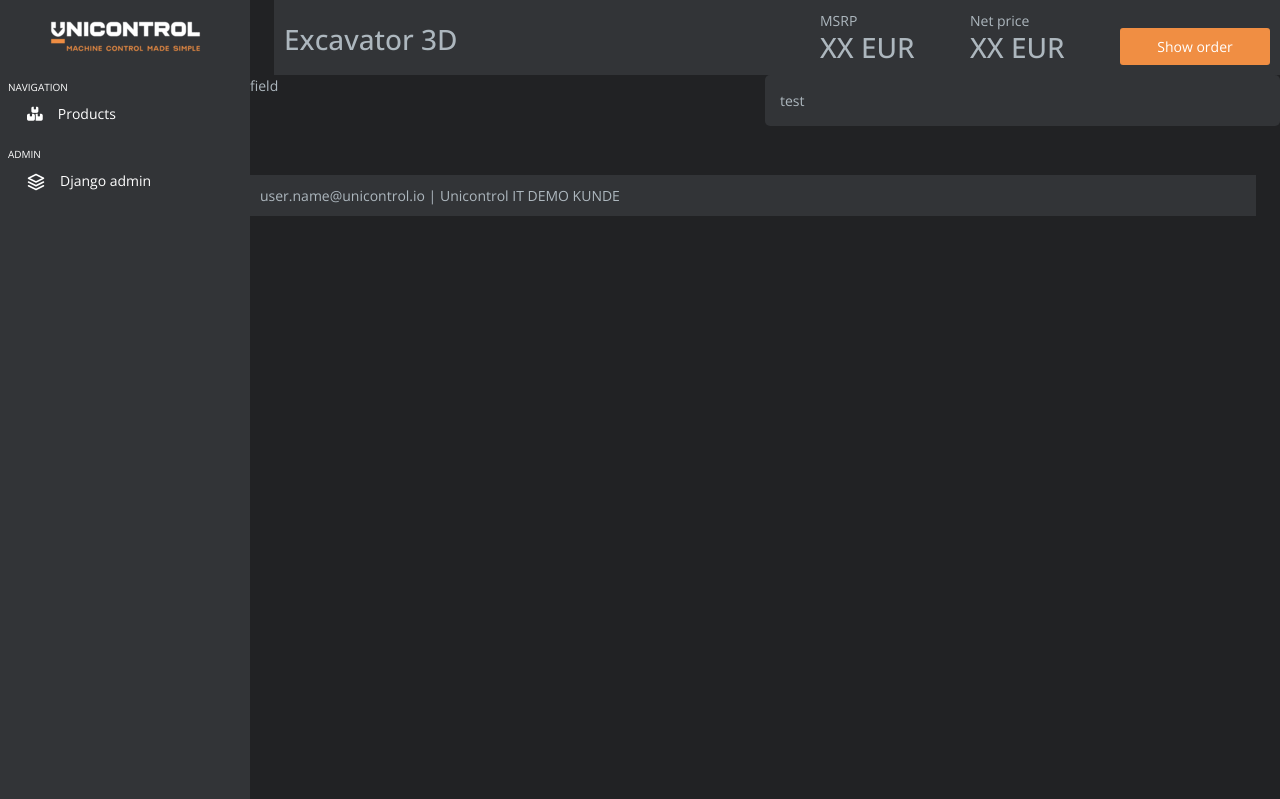
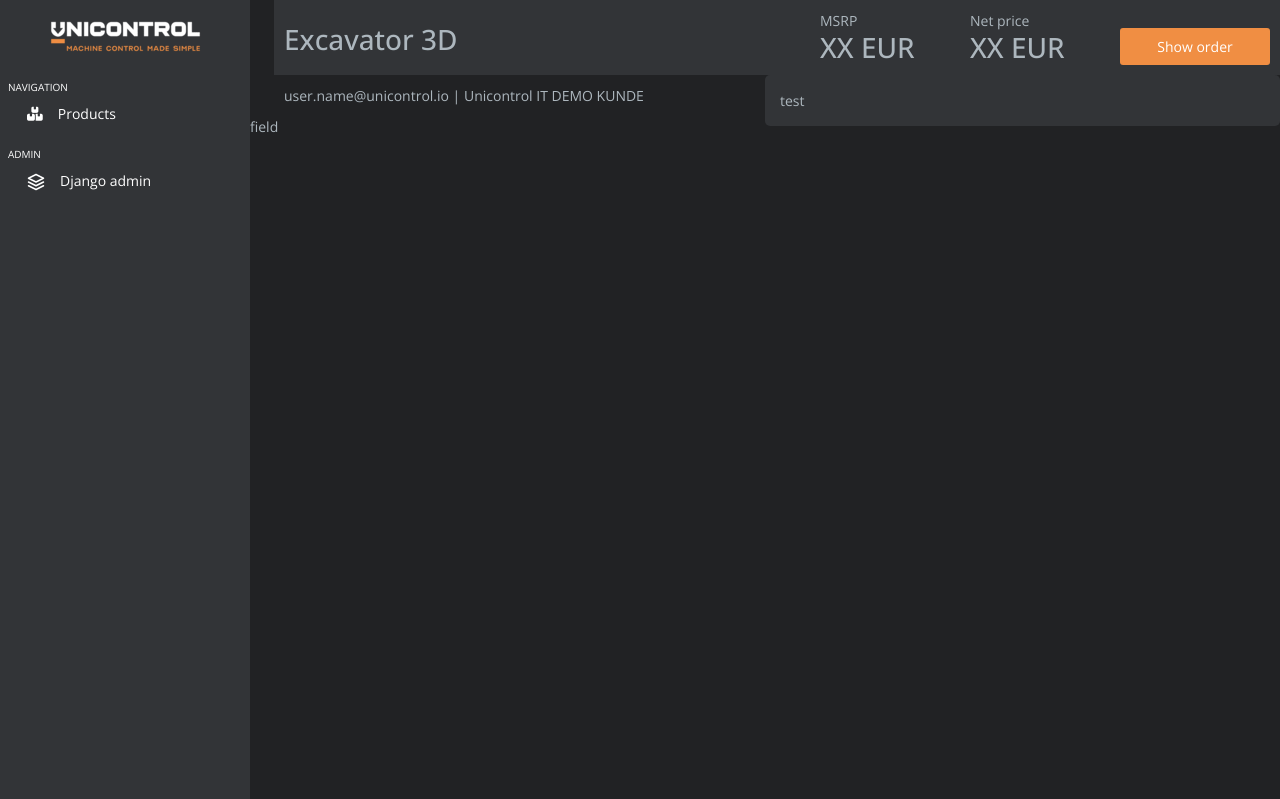
Before and after one commit to Artaey/Unicontrolproject, a Django app: page / in a window 1280 px wide. Shown: the top 799 px of the page. Run offline with Django 5.2, Linux system fonts and the light colour scheme.

Commit message:
Styling of username done

```diff
--- a/static/css/base.css
+++ b/static/css/base.css
@@ -109,13 +109,6 @@ header div {
 
 /*Username start*/
 .username {
-    background-color: var(--card)!important;
-    width: calc(100% - 250px - 1.5rem);
-    height: auto;
-    margin-bottom: auto;
-    margin-top: 100px;
     padding: 10px;
-    display: flex;
-    position: fixed;
 }
 /*Username end*/
--- a/templates/components/username.html
+++ b/templates/components/username.html
@@ -1,3 +1,3 @@
-<div class="username">
+<div class="username ms-4">
     user.name@unicontrol.io | Unicontrol IT DEMO KUNDE
 </div>
```
